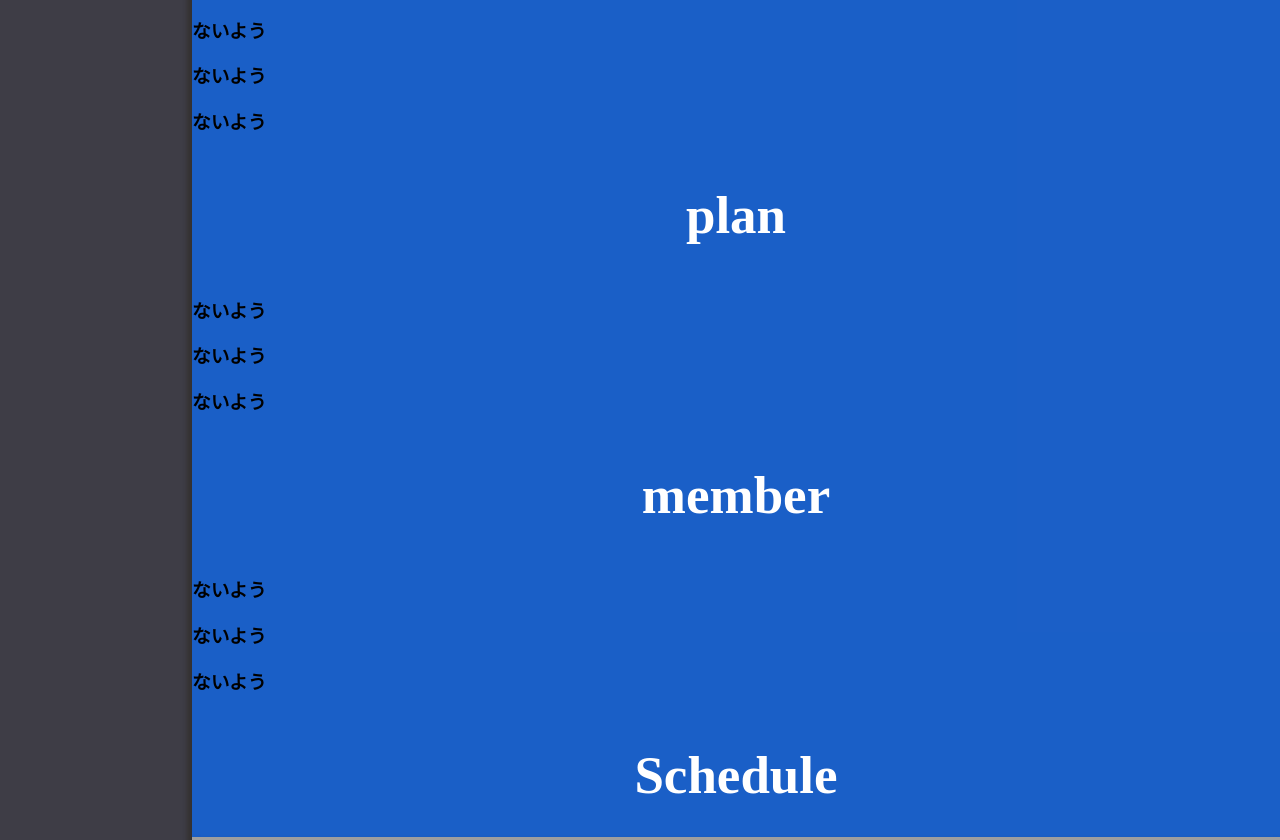
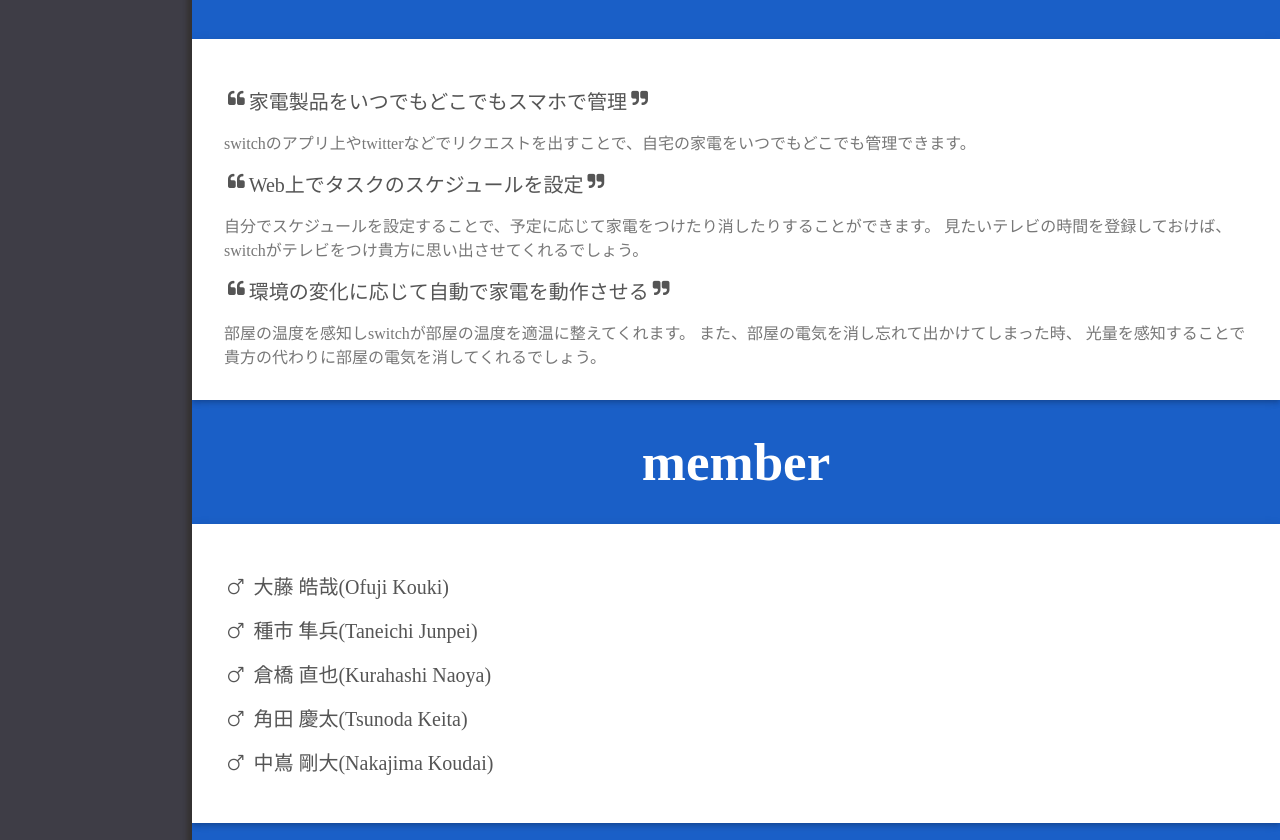
Before and after one commit to maro-12/switch, a plain HTML site: page index.html in a window 1280 px wide. Shown: the part 1147-1987 px from the top of the page. Drawn offline with Linux system fonts and the light colour scheme; grey boxes are pictures that could not be loaded.

Commit message:
content追加

```diff
--- a/contents.css
+++ b/contents.css
@@ -91,6 +91,8 @@ section article{
 }
 section article .subheader{
   font-size: 20px;
+  margin-top: 15px;
+  margin-bottom: 15px;
 }
 section article .subheader .fa{
   font-size: 18px;
@@ -98,6 +100,12 @@ section article .subheader .fa{
   display: inline-block;
   margin: 4px;
 }
+
+section article .subheader .fa-mars{
+  padding-top: 3px;
+  margin-right: 10px;
+}
+
 section article .description{
   color: #777;
 }
--- a/index.html
+++ b/index.html
@@ -24,8 +24,8 @@
             <li><a href="">Home</a></li>
             <li><a href="#Purpose">Purpose</a></li>
             <li><a href="#Detail">Detail</a></li>
-            <li><a href="#Plan">Plan</a></li>
             <li><a href="#Member">Member</a></li>
+            <li><a href="#Schedule">Schedule</a></li>
           </ul>
         </div>
       </aside>
@@ -37,11 +37,11 @@
           <h2 class="theme">
             Webサーバーを利用してIR機器を一元管理する
           </h2>
-          <iframe width="560" height="315" src="https://www.youtube.com/embed/idXni2gNNec?autoplay=1&loop=1&controls=0&showinfo=0&rel=0" frameborder="0" allowfullscreen></iframe>
+          <iframe width="560" height="315" src="https://www.youtube.com/embed/ck_ZJshEdIk?autoplay=1&loop=1&controls=0&showinfo=0&rel=0" frameborder="0" allowfullscreen></iframe>
         </section>
-        <section id="project" class="frame z2">
+        <!-- <section id="project" class="frame z2">
           project 6
-        </section>
+        </section> -->
         <section id="purpose">
           <h1 class="title">Purpose</h1>
           <article class="frame z2">
@@ -62,21 +62,49 @@
         </section>
         <section id="detail">
           <h1 class="title">Detail</h1>
-          <h3>ないよう</h3>
-          <h3>ないよう</h3>
-          <h3>ないよう</h3>
-        </section>
-        <section id="plan">
-          <h1 class="title">plan</h1>
-          <h3>ないよう</h3>
-          <h3>ないよう</h3>
-          <h3>ないよう</h3>
+          <article class="frame z2">
+            <div class="subheader">
+              <div class="fa fa-quote-left"></div>家電製品をいつでもどこでもスマホで管理<div class="fa fa-quote-right"></div>
+            </div>
+            <div class="description">
+              switchのアプリ上やtwitterなどでリクエストを出すことで、自宅の家電をいつでもどこでも管理できます。
+            </div>
+            <div class="subheader">
+              <div class="fa fa-quote-left"></div>Web上でタスクのスケジュールを設定<div class="fa fa-quote-right"></div>
+            </div>
+            <div class="description">
+              自分でスケジュールを設定することで、予定に応じて家電をつけたり消したりすることができます。
+              見たいテレビの時間を登録しておけば、switchがテレビをつけ貴方に思い出させてくれるでしょう。
+            </div>
+            <div class="subheader">
+              <div class="fa fa-quote-left"></div>環境の変化に応じて自動で家電を動作させる<div class="fa fa-quote-right"></div>
+            </div>
+            <div class="description">
+              部屋の温度を感知しswitchが部屋の温度を適温に整えてくれます。
+              また、部屋の電気を消し忘れて出かけてしまった時、
+              光量を感知することで貴方の代わりに部屋の電気を消してくれるでしょう。
+            </div>
+          </article>
         </section>
         <section id="member">
           <h1 class="title">member</h1>
-          <h3>ないよう</h3>
-          <h3>ないよう</h3>
-          <h3>ないよう</h3>
+          <article class="frame z2">
+            <div class="subheader">
+              <div class="fa fa-mars"></div>大藤 皓哉(Ofuji Kouki)
+            </div>
+            <div class="subheader">
+              <div class="fa fa-mars"></div>種市 隼兵(Taneichi Junpei)
+            </div>
+            <div class="subheader">
+              <div class="fa fa-mars"></div>倉橋 直也(Kurahashi Naoya)
+            </div>
+            <div class="subheader">
+               <div class="fa fa-mars"></div>角田 慶太(Tsunoda Keita)
+            </div>
+            <div class="subheader">
+               <div class="fa fa-mars"></div>中嶌 剛大(Nakajima Koudai)
+            </div>
+          </article>
         </section>
         <section id="schedule">
           <h1 class="title">Schedule</h1>
```
